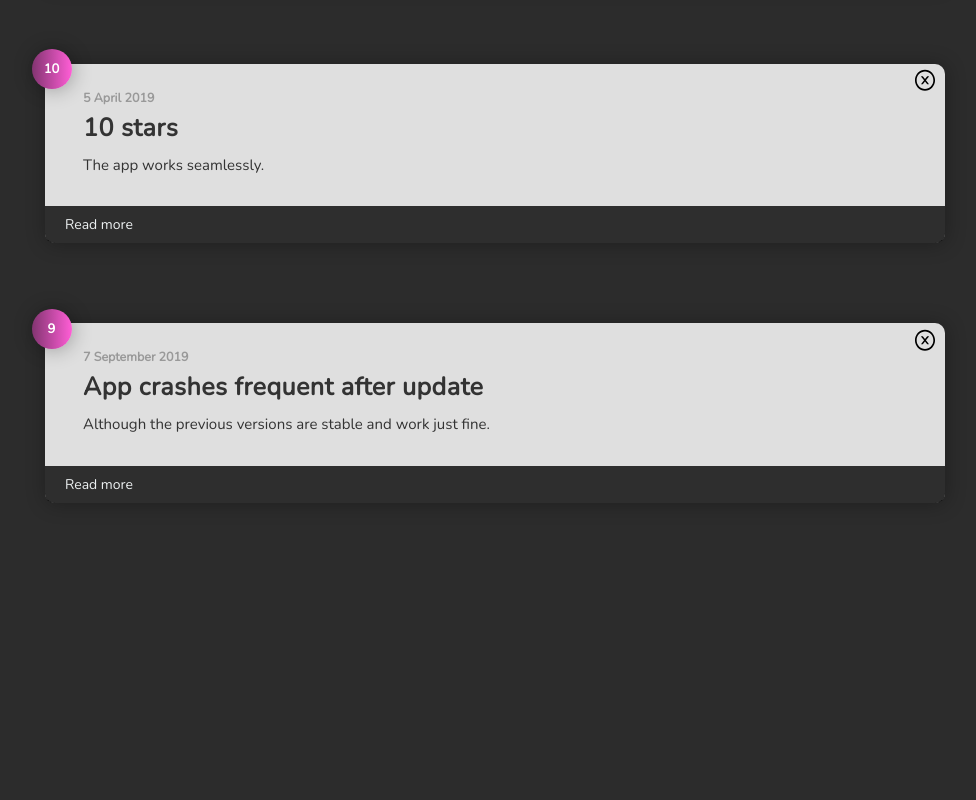
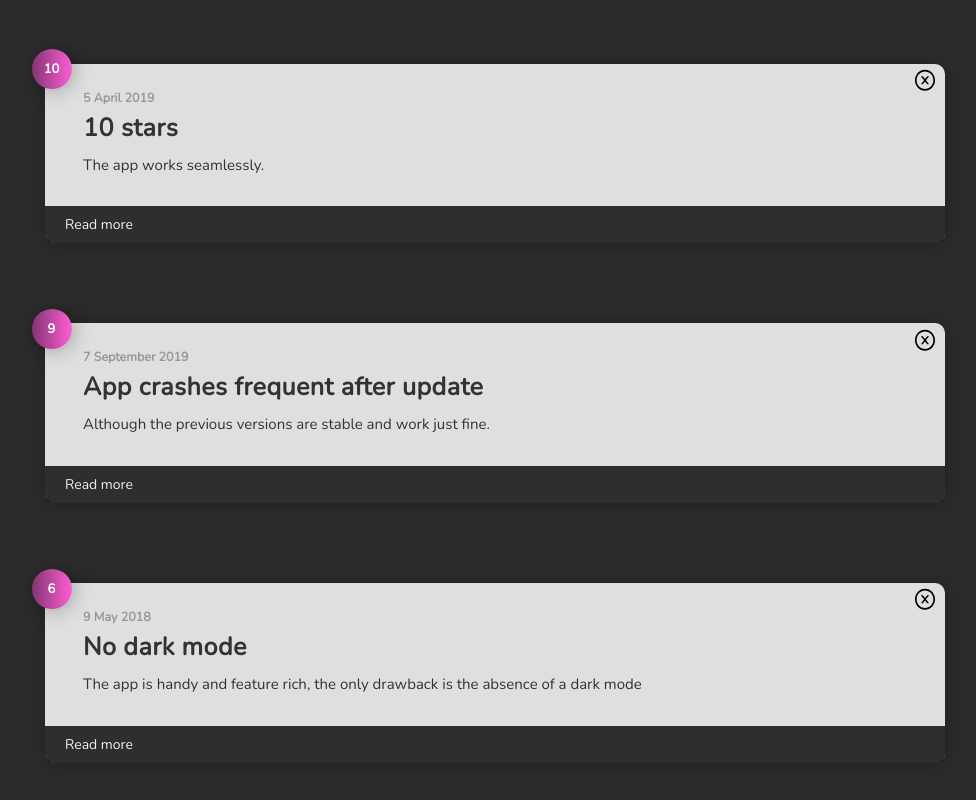
Before and after one commit to okay-head/FeedbackUI, a React (Create React App) app: page / in a window 1280 px wide. Shown: the part 846-1646 px from the top of the page, without its empty margins (145-1121 px from the left). Before the commit the page ends 1429 px from the top, so only its background shows below. Built offline with nearby package versions, Linux system fonts and the light colour scheme.

Commit message:
modified datajs added rating

```diff
--- a/src/data.js
+++ b/src/data.js
@@ -22,6 +22,12 @@ const data = [
     date: '7 September 2019',
     fb_title: 'App crashes frequent after update',
     fb_text: 'Although the previous versions are stable and work just fine.'
+  },
+  {
+    fb_rating: '6',
+    date: '9 May 2018',
+    fb_title: 'No dark mode',
+    fb_text: 'The app is handy and feature rich, the only drawback is the absence of a dark mode'
   }
 ]
 
```
